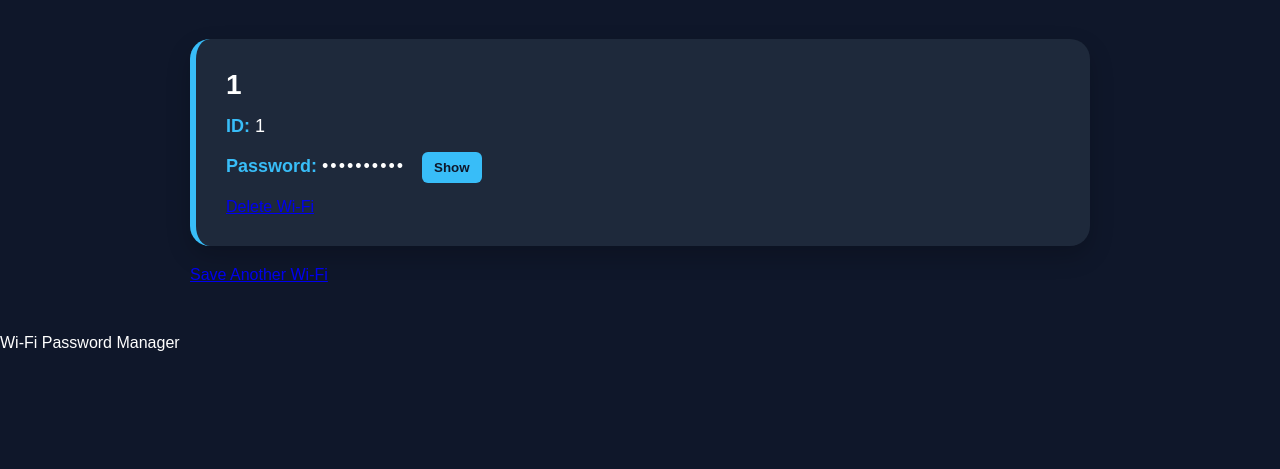
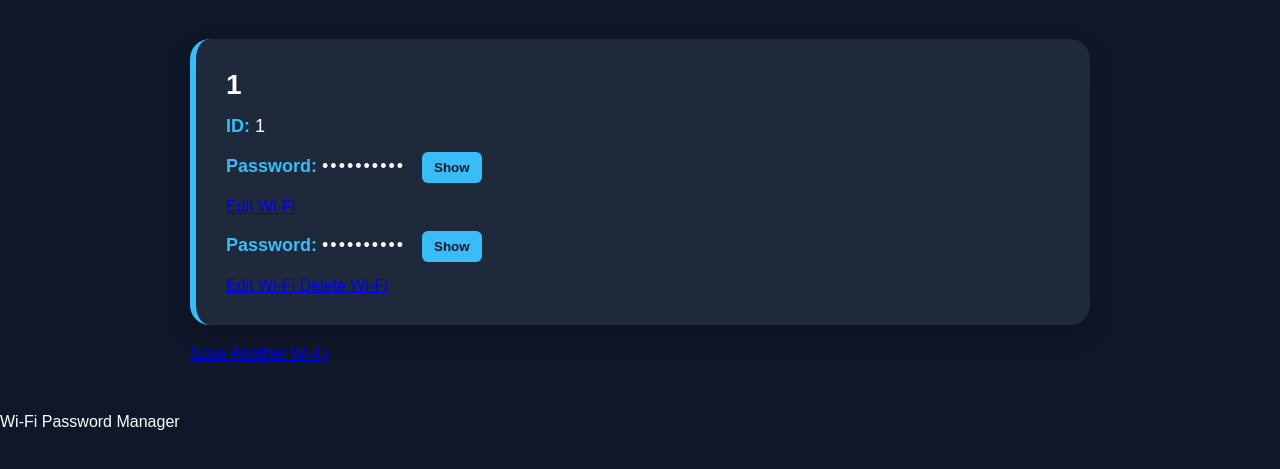
Before and after one commit to princenwiidumtech/wifi-password-manager, a Flask app: template templates/view.html in a window 1280 px wide. Shown: the part 192-661 px from the top of the page. Run offline with Flask 3, Linux system fonts and the light colour scheme; the template is opened without the code that fills it: most values are stand-ins (such as "Sample title", 1, 10 or a date in 2020).

Commit message:
Add edit and delete buttons for Wi-Fi entries

```diff
--- a/templates/view.html
+++ b/templates/view.html
@@ -60,13 +60,46 @@
                     </p>
 
                     <a
+    href="/edit/{{ wifi.id }}"
+    class="edit-button">
+
+    Edit Wi-Fi
+
+                    </a>
+
+                    <p>
+    <strong>Password:</strong>
+
+    <span class="password" data-password="{{ wifi.password }}">
+        ••••••••••
+    </span>
+
+    <button
+        type="button"
+        class="show-password"
+        onclick="togglePassword(this)">
+
+        Show
+
+    </button>
+</p>
+
+<a
+    href="/edit/{{ wifi.id }}"
+    class="edit-button">
+
+    Edit Wi-Fi
+
+</a>
+
+<a
     href="/delete/{{ wifi.id }}"
     class="delete-button"
     onclick="return confirm('Are you sure you want to delete this Wi-Fi?');">
 
     Delete Wi-Fi
 
-                    </a>
+</a>
 
                 </div>
 
```
